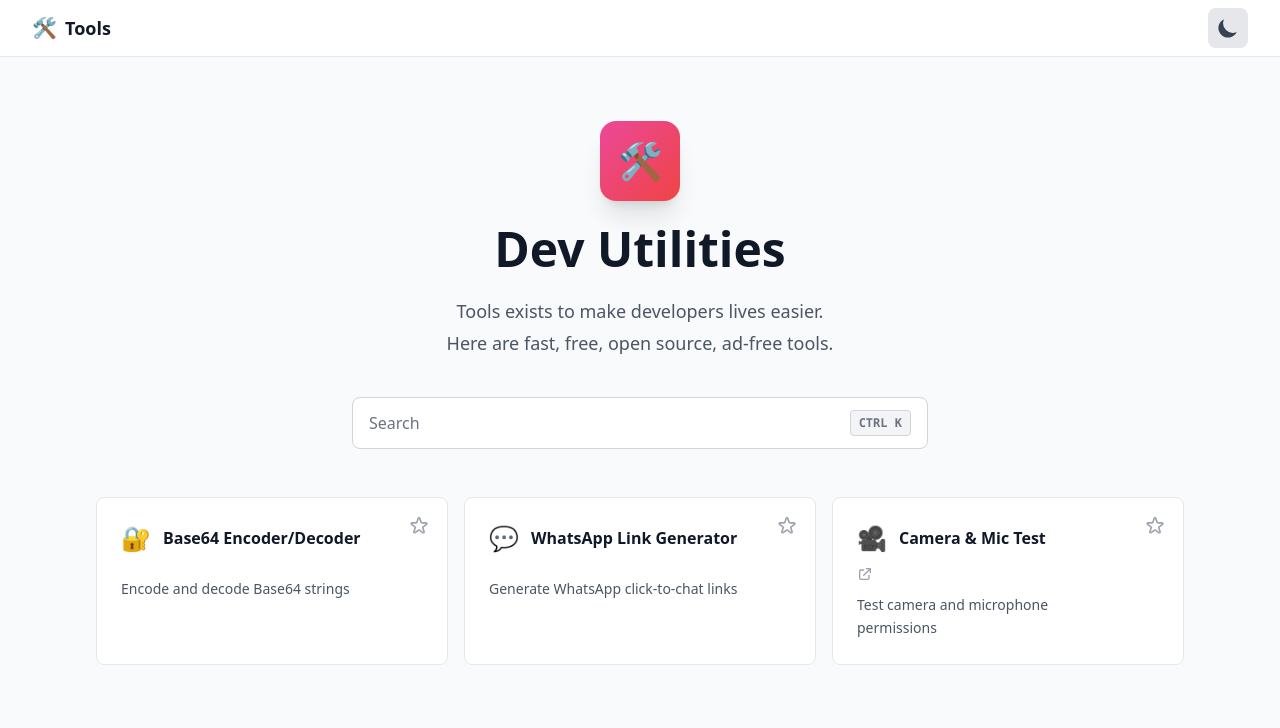
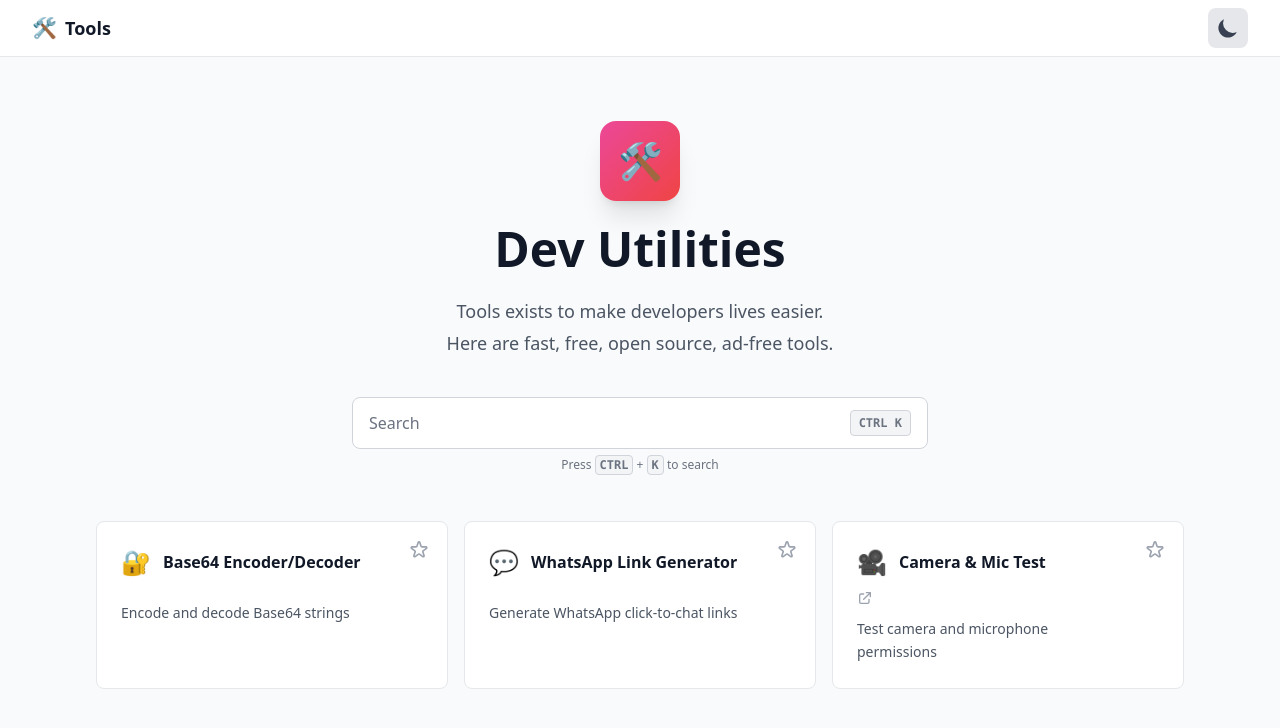
Before and after one commit to yogasw/tools, a Svelte app: page / in a window 1280 px wide. Shown: the top 728 px of the page. Built offline with nearby package versions, Linux system fonts and the light colour scheme.

Commit message:
Enhance keyboard shortcut instructions: clarify search shortcut for Mac and Windows/Linux users

```diff
--- a/src/App.svelte
+++ b/src/App.svelte
@@ -56,9 +56,10 @@
 
   $: activeToolData = $currentTool ? $tools.find(t => t.id === $currentTool) : null;
 
-  // Keyboard shortcut for search (CMD+K or CTRL+K)
+  // Keyboard shortcut for search (CMD+K on Mac, CTRL+K on Windows/Linux)
   function handleKeyDown(e) {
-    if ((e.metaKey || e.ctrlKey) && e.key === 'k') {
+    const correctModifier = isMac ? e.metaKey : e.ctrlKey;
+    if (correctModifier && e.key === 'k') {
       e.preventDefault();
       openSearchModal();
     }
@@ -261,6 +262,9 @@
                 {isMac ? '⌘' : 'CTRL'} K
               </kbd>
             </button>
+            <p class="text-xs text-gray-500 dark:text-gray-500 text-center mt-2">
+              Press <kbd class="px-1 py-0.5 text-xs font-semibold bg-gray-100 dark:bg-gray-800 border border-gray-300 dark:border-gray-700 rounded">{isMac ? '⌘' : 'CTRL'}</kbd> + <kbd class="px-1 py-0.5 text-xs font-semibold bg-gray-100 dark:bg-gray-800 border border-gray-300 dark:border-gray-700 rounded">K</kbd> to search
+            </p>
           </div>
         </div>
 
```
